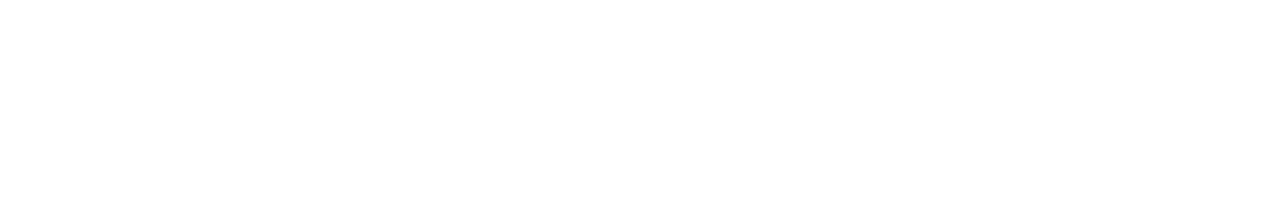
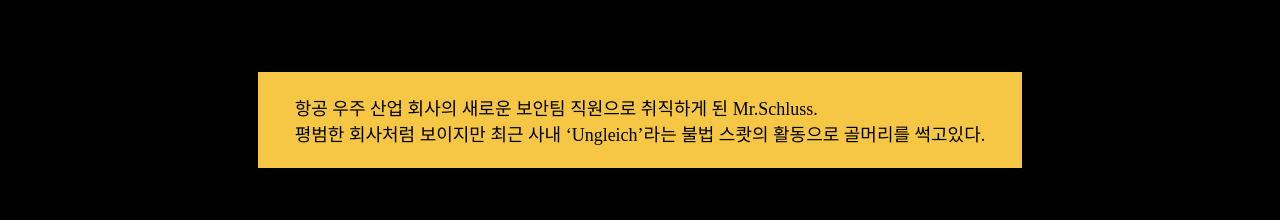
Before and after one commit to khujay15/jsa-project, a Next.js app: page /one in a window 1280 px wide. Before the commit this address had no page. Shown: the part 550-770 px from the top of the page. Built offline with nearby package versions, Linux system fonts and the light colour scheme.

Commit message:
git push ssr test

```diff
--- a/components/scene/One.tsx
+++ b/components/scene/One.tsx
@@ -62,7 +62,7 @@
         setIsBlueDoorClicked(true)
         return
       case 1:
-        router.push({ query: { page: 2 } })
+        router.push('two')
         return
       case 2:
         setIsWindowClicked(true)
--- a/pages/index.tsx
+++ b/pages/index.tsx
@@ -674,7 +674,7 @@
           <Start
             onStart={() => {
               curAudio.play()
-              router.push({ query: { page: 1 } })
+              router.push('one')
             }}
           />
         )
--- /dev/null
+++ b/pages/one.tsx
@@ -0,0 +1,26 @@
+import { One } from '../components/scene'
+
+export default function PageOne() {
+  return (
+    <>
+      <div
+        style={{
+          width: '100vw',
+          height: '100vh',
+          display: 'flex',
+          justifyContent: 'center',
+          alignItems: 'center',
+          backgroundColor: 'black',
+        }}
+      >
+        <style jsx global>{`
+          body {
+            padding: 0px;
+            margin: 0px;
+          }
+        `}</style>
+        <One />
+      </div>
+    </>
+  )
+}
--- /dev/null
+++ b/pages/two.tsx
@@ -0,0 +1,5 @@
+import { Two } from '../components/scene'
+
+export default function PageOne() {
+  return <Two />
+}
```
Also changed, not shown: .eslintrc.js.
